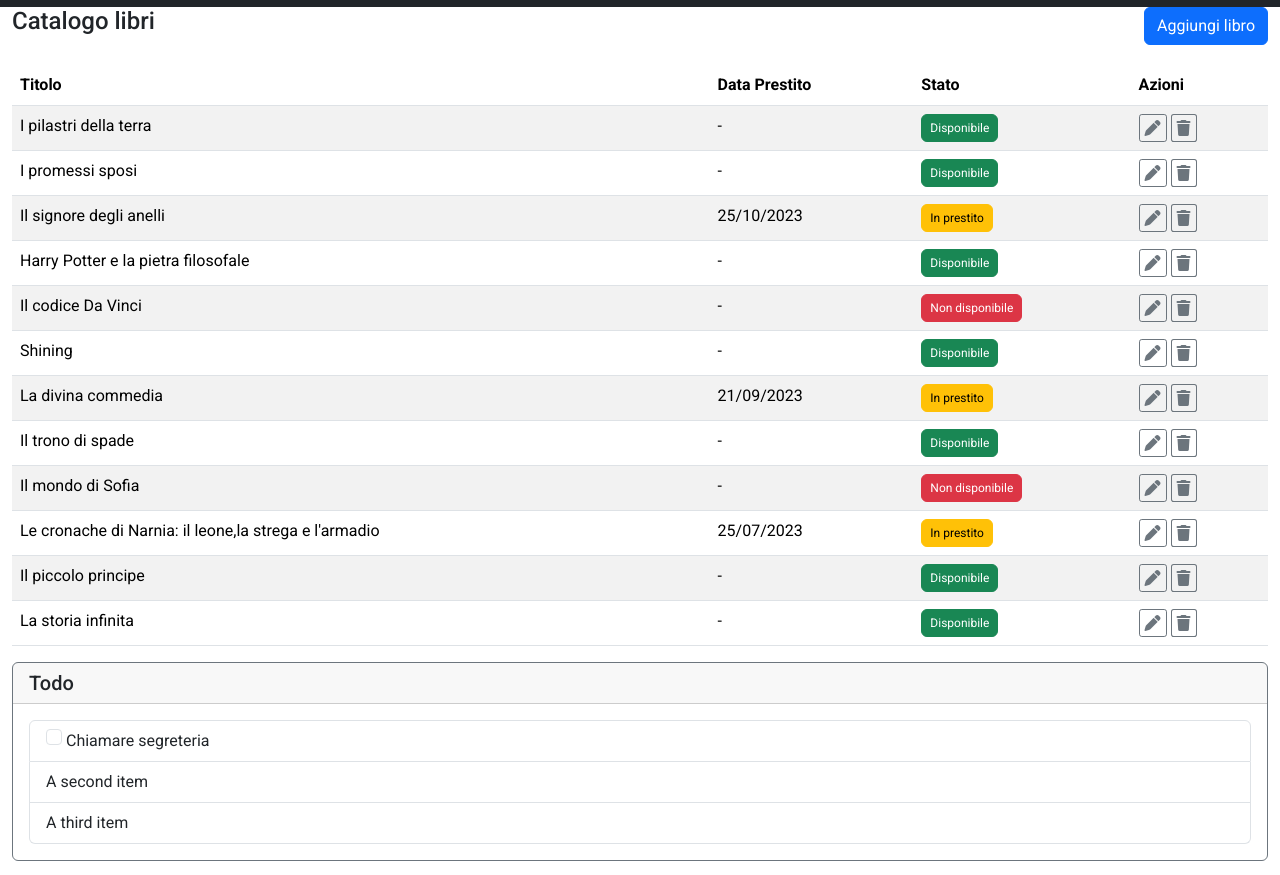
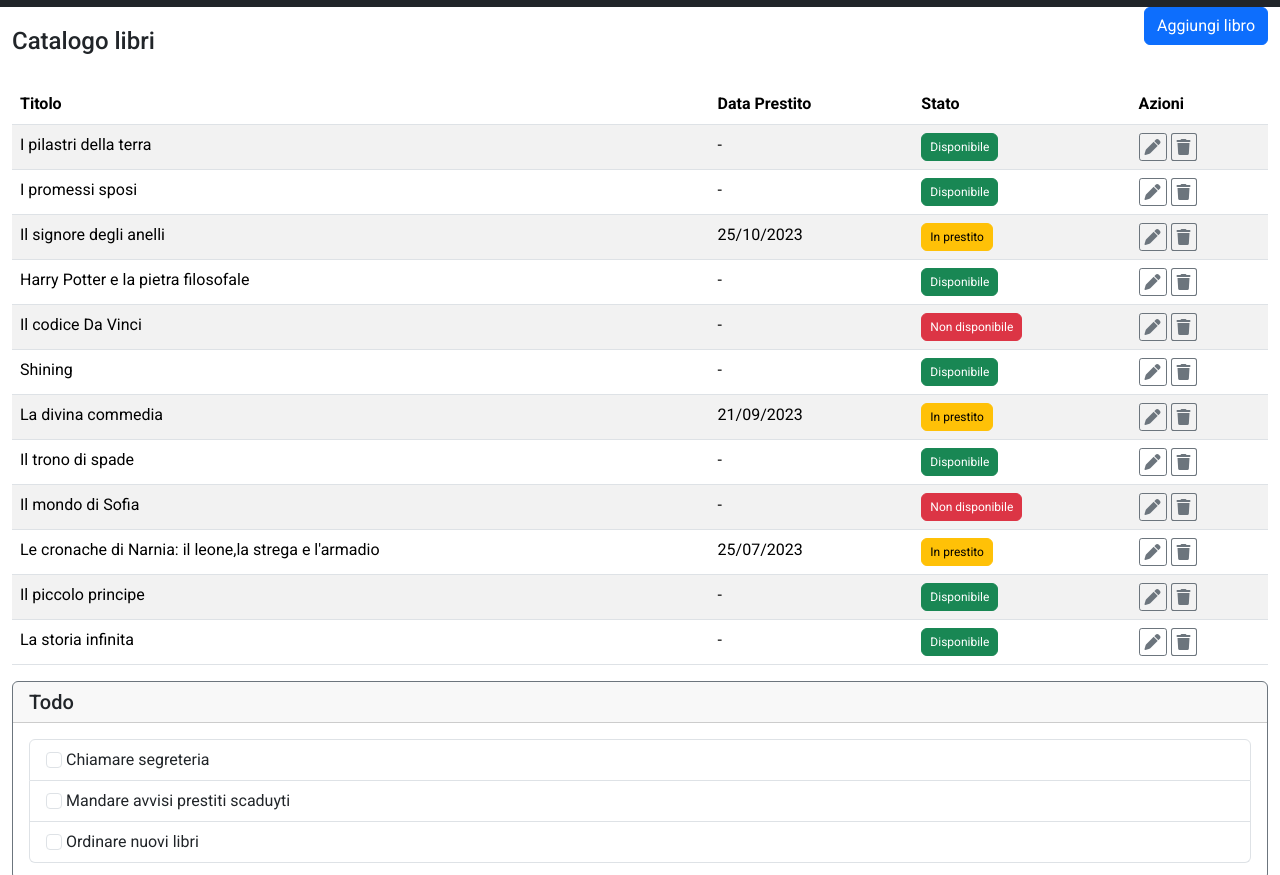
Before and after one commit to YleniaMighela/html-css-bootstrap-dashboard, a plain HTML site: page index.html in a window 1280 px wide. Shown: the part 73-948 px from the top of the page. Drawn offline with nearby package versions, Linux system fonts and the light colour scheme.

Commit message:
[feat] correct row todo

```diff
--- a/css/style.css
+++ b/css/style.css
@@ -38,6 +38,20 @@ nav{
 
 
 
+/* REGOLE CONTENUTO PRINCIPALE */
+
+.margin{
+    margin-top:20px;
+}
+
+
+
+
+
+
+
+
+
 
 /* regole table */
 table{
--- a/index.html
+++ b/index.html
@@ -61,12 +61,12 @@
             <!-- PRIMA RIGA (CATALOGO) -->
             <div class="row">
                 <div class="col">
-                    <h4>Catalogo libri</h4>
+                    <h4 class="margin">Catalogo libri</h4>
                 </div>
 
                 <div class="col">
-                    <div class="d-grid gap-2 d-md-flex justify-content-end">
-                        <button type="button" class="btn btn-primary">
+                    <div class="d-grid gap-2 d-md-flex justify-content-end" class="margin">
+                        <button type="button" class="btn btn-primary" >
                             Aggiungi libro
                         </button>
                     </div>
@@ -296,11 +296,17 @@
                         <div class="card-body text-secondary" >
                             <ul class="list-group ">
                                 <li class="list-group-item">
-                                    <input class="form-check-input mt-0" type="checkbox" value="" aria-label="Checkbox for following text input">
-                                 <label for=""> Chiamare segreteria</label>
+                                    <input class="form-check-input" type="checkbox" value="" >
+                                 <label for="prima-checkbox"> Chiamare segreteria</label>
                                 </li>
-                                <li class="list-group-item">A second item</li>
-                                <li class="list-group-item">A third item</li>
+                                <li class="list-group-item">
+                                    <input class="form-check-input" type="checkbox" value="" >
+                                    <label for="seconda-checkbox">Mandare avvisi prestiti scaduyti</label>
+                                </li>
+                                <li class="list-group-item">
+                                    <input class="form-check-input" type="checkbox" value="" >
+                                    <label for="seconda-checkbox">Ordinare nuovi libri</label>
+                                </li>
                             </ul>
                         </div>
                     </div>
```
